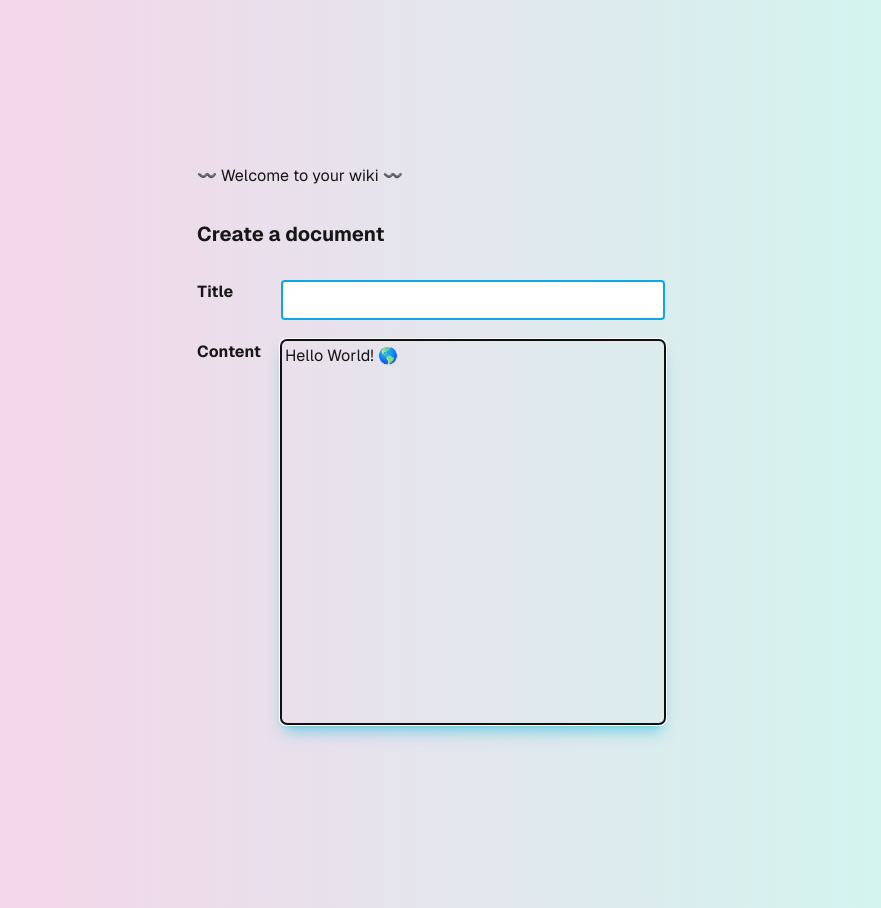
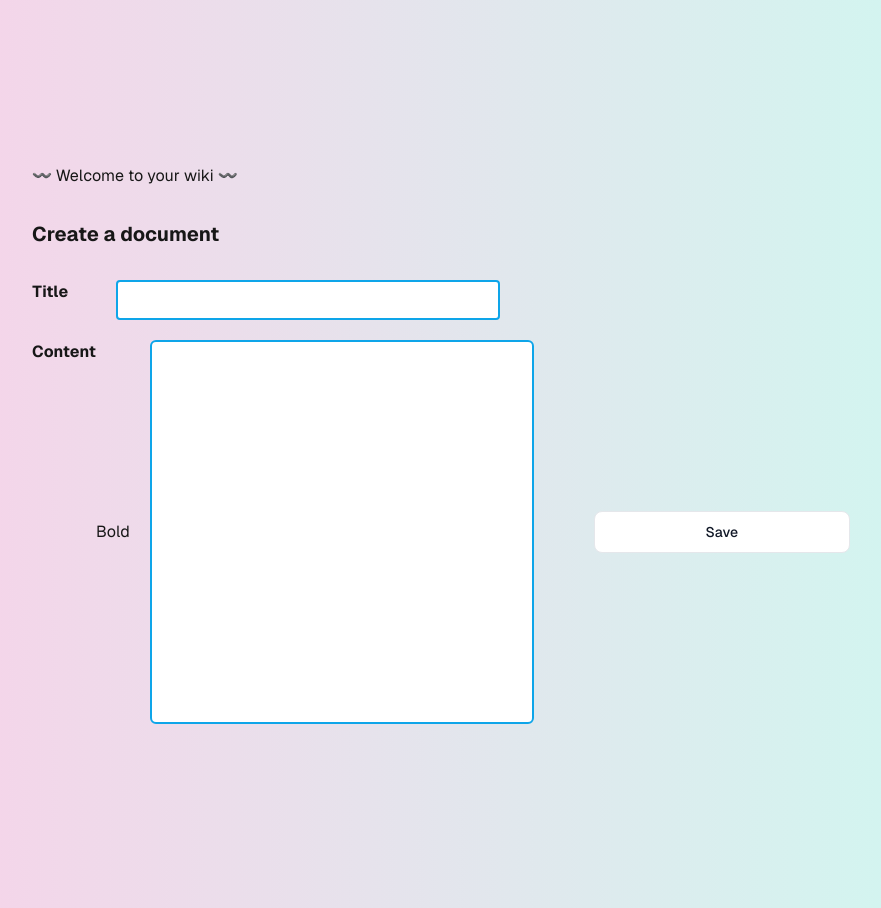
Before and after one commit to jesswils/wiki, a Next.js app: page / in a window 1280 px wide. Shown: the whole page, without its empty margins (199-1080 px from the left). Built offline with nearby package versions, Linux system fonts and the light colour scheme.

Commit message:
create editor

```diff
--- a/app/components/TipTap.tsx
+++ b/app/components/TipTap.tsx
@@ -2,28 +2,63 @@
 
 import { useEditor, EditorContent } from '@tiptap/react';
 import StarterKit from '@tiptap/starter-kit';
-import { useState } from 'react';
+// import { useState } from 'react';
 
-const Tiptap = () => {
-	const [editorContent, setEditorContent] = useState<string>('');
+interface TiptapProps {
+	onEditorContentSave: (html: string) => void;
+}
+
+const Tiptap = ({ onEditorContentSave }: TiptapProps) => {
+	// const [editorContent, setEditorContent] = useState();
+
+	// const content = editorContent;
 
 	const editor = useEditor({
 		extensions: [StarterKit],
 		editorProps: {
 			attributes: {
 				class:
-					'm-5 border-2 border-sky-500 rounded-md size-96 focus:border-0 focus:shadow-cyan-500/50 focus:shadow-lg p-1',
+					'bg-white m-5 border-2 border-sky-500 rounded-md size-96 focus:shadow-cyan-500/50 focus:shadow-lg p-1 outline-none',
 			},
 		},
-		content: '<p>Hello World! 🌎️</p>',
-		autofocus: true,
-		onUpdate: ({ editor }) => {
-			const text = editor.getText();
-			setEditorContent(text);
-		},
+		// content,
+		// autofocus: true,
+		// onUpdate: ({ editor }) => {
+		// 	const json = editor.getJSON();
+		// 	setEditorContent(json);
+		// },
 	});
 
-	return <EditorContent editor={editor} value={editorContent} />;
+	if (!editor) return null;
+
+	const handleEditorContent = () => {
+		const html = editor.getHTML();
+		// console.log(html);
+		onEditorContentSave(html);
+	};
+
+	return (
+		<>
+			<button
+				onClick={() => editor.chain().focus().toggleBold().run()}
+				disabled={!editor.can().chain().focus().toggleBold().run()}
+				className={editor.isActive('bold') ? 'is-active' : ''}
+			>
+				Bold
+			</button>
+			<div>
+				<EditorContent editor={editor} />
+			</div>
+			<div className='flex items-center justify-center'>
+				<button
+					className='w-64 py-2.5 px-5 text-center ml-10 my-2 text-sm font-medium text-gray-900 focus:outline-none bg-white rounded-lg border border-gray-200 hover:bg-gray-100 hover:text-sky-500'
+					onClick={handleEditorContent}
+				>
+					Save{' '}
+				</button>
+			</div>
+		</>
+	);
 };
 
 export default Tiptap;
```
